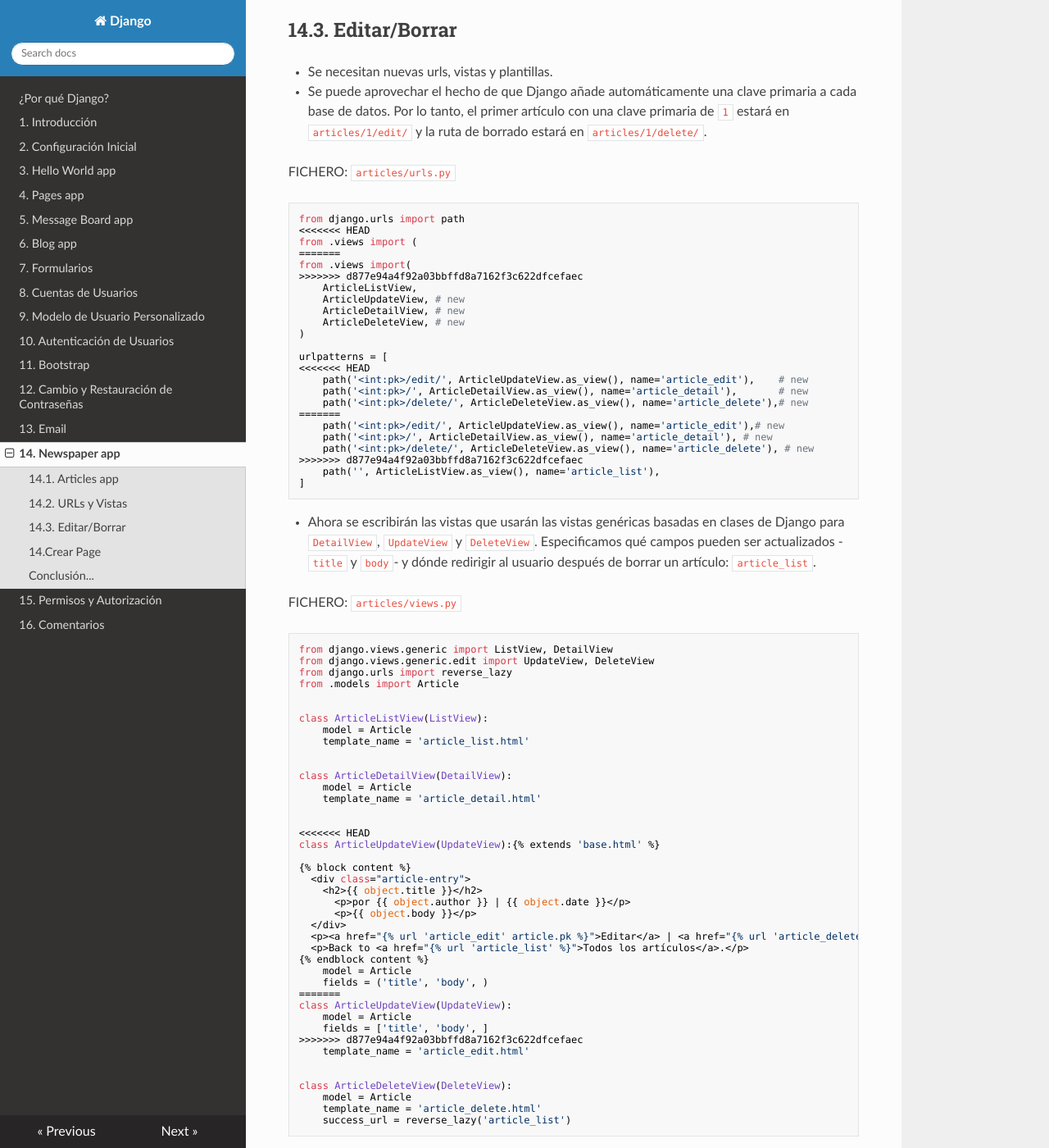
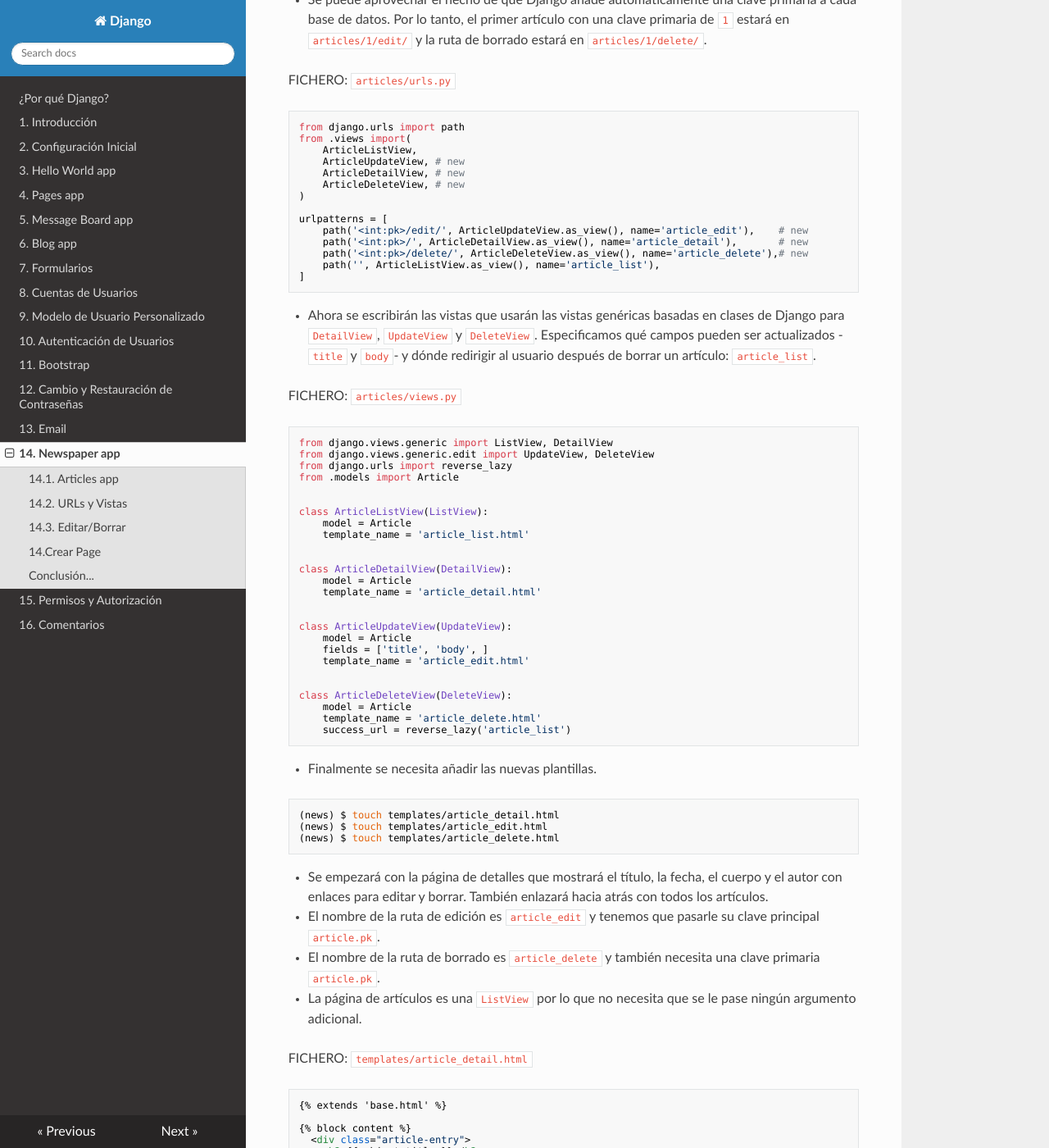
Before and after one commit to mentecatoDev/django, an MkDocs documentation site: the page built from docs/14_newspaper_app.md, in a window 1280 px wide and 1400 px high, scrolled down 3789 px. Shown: the whole window at 82% size. Built offline with MkDocs 1.6.1, drawn with Linux system fonts in a browser that asks for light colours; nearby versions of some CDN libraries; some of the changed text lies outside the part shown.

Commit message:
Repara problemas con 14

````diff
--- a/docs/14_newspaper_app.md
+++ b/docs/14_newspaper_app.md
@@ -38,16 +38,12 @@ INSTALLED_APPS = [
     # Local
     'accounts.apps.AccountsConfig',
     'pages.apps.PagesConfig',
-<<<<<<< HEAD
-    'articles.apps.ArticlesConfig',  # new
-=======
     'articles.apps.ArticlesConfig', # new
->>>>>>> d877e94a4f92a03bbffd8a7162f3c622dfcefaec
 ]
 
 `...`
 
-TIME_ZONE = 'Europe/Madrid'
+TIME_ZONE = 'Europe/Madrid'         # new
 ```
 
 - Se define el modelo de base de datos con cuatro campos: `title`, `body`, `date`, y `author`.
@@ -106,7 +102,7 @@ admin.site.register(Article)
 FICHERO: `# newspaper_project/urls.py`
 ```python
 from django.contrib import admin
-from django.urls import path, include # new
+from django.urls import path, include                       # new
 
 urlpatterns = [
     path('admin/', admin.site.urls),
@@ -114,10 +110,6 @@ urlpatterns = [
     path('accounts/', include('django.contrib.auth.urls')),
     path('articles/', include('articles.urls')), 			# new
     path('', include('pages.urls')),
-<<<<<<< HEAD
-=======
-
->>>>>>> d877e94a4f92a03bbffd8a7162f3c622dfcefaec
 ]
 ```
 
@@ -172,7 +164,7 @@ FICHERO: `templates/article_list.html`
         <a href="#">Editar</a> | <a href="#">Borrar</a>
       </div>
     </div>
-    <br />
+    <br>
   {% endfor %}
 {% endblock content %}
 ```
@@ -190,11 +182,7 @@ FICHERO: `templates/article_list.html`
 FICHERO: `articles/urls.py`
 ```python
 from django.urls import path
-<<<<<<< HEAD
-from .views import (
-=======
 from .views import(
->>>>>>> d877e94a4f92a03bbffd8a7162f3c622dfcefaec
     ArticleListView,
     ArticleUpdateView, # new
     ArticleDetailView, # new
@@ -202,15 +190,9 @@ from .views import(
 )
 
 urlpatterns = [
-<<<<<<< HEAD
     path('<int:pk>/edit/', ArticleUpdateView.as_view(), name='article_edit'),	 # new
     path('<int:pk>/', ArticleDetailView.as_view(), name='article_detail'), 		 # new
     path('<int:pk>/delete/', ArticleDeleteView.as_view(), name='article_delete'),# new
-=======
-    path('<int:pk>/edit/', ArticleUpdateView.as_view(), name='article_edit'),# new
-    path('<int:pk>/', ArticleDetailView.as_view(), name='article_detail'), # new
-    path('<int:pk>/delete/', ArticleDeleteView.as_view(), name='article_delete'), # new
->>>>>>> d877e94a4f92a03bbffd8a7162f3c622dfcefaec
     path('', ArticleListView.as_view(), name='article_list'),
 ]
 ```
@@ -235,25 +217,9 @@ class ArticleDetailView(DetailView):
     template_name = 'article_detail.html'
 
 
-<<<<<<< HEAD
-class ArticleUpdateView(UpdateView):{% extends 'base.html' %}
-
-{% block content %}
-  <div class="article-entry">
-    <h2>{{ object.title }}</h2>
-      <p>por {{ object.author }} | {{ object.date }}</p>
-      <p>{{ object.body }}</p>
-  </div>
-  <p><a href="{% url 'article_edit' article.pk %}">Editar</a> | <a href="{% url 'article_delete' article.pk %}">Borrar</a></p>
-  <p>Back to <a href="{% url 'article_list' %}">Todos los artículos</a>.</p>
-{% endblock content %}
-    model = Article
-    fields = ('title', 'body', )
-=======
 class ArticleUpdateView(UpdateView):
     model = Article
     fields = ['title', 'body', ]
->>>>>>> d877e94a4f92a03bbffd8a7162f3c622dfcefaec
     template_name = 'article_edit.html'
 
 
@@ -289,11 +255,7 @@ FICHERO: `templates/article_detail.html`
       <p>{{ object.body }}</p>
   </div>
   <p><a href="{% url 'article_edit' article.pk %}">Editar</a> | <a href="{% url 'article_delete' article.pk %}">Borrar</a></p>
-<<<<<<< HEAD
   <p>Volver a la <a href="{% url 'article_list' %}">lista de artículos</a>.</p>
-=======
-  <p>Back to <a href="{% url 'article_list' %}">Todos los artículos</a>.</p>
->>>>>>> d877e94a4f92a03bbffd8a7162f3c622dfcefaec
 {% endblock content %}
 ```
 
@@ -329,12 +291,12 @@ FICHERO: `templates/article_delete.html`
 
 FICHERO: `templates/article_list.html`
 ```html
-...
-<div class="card-footer text-center text-muted">
-  <a href="{% url 'article_edit' article.pk %}">Editar</a> |
-  <a href="{% url 'article_delete' article.pk %}">Borrar</a>
-</div>
-...
+`...`
+      <div class="card-footer text-center text-muted">
+        <a href="{% url 'article_edit' article.pk %}">Editar</a> |
+        <a href="{% url 'article_delete' article.pk %}">Borrar</a>
+      </div>
+`...`
 ```
 
 - Arrancar el servidor e ir a la página de `articles/` y pulsar sobre `Edit`.
@@ -375,6 +337,7 @@ from .views import (
     ArticleDeleteView,
     ArticleCreateView, # new
 )
+
 urlpatterns = [
     path('<int:pk>/edit/', ArticleUpdateView.as_view(), name='article_edit'),
     path('<int:pk>/', ArticleDetailView.as_view(), name='article_detail'),
````
